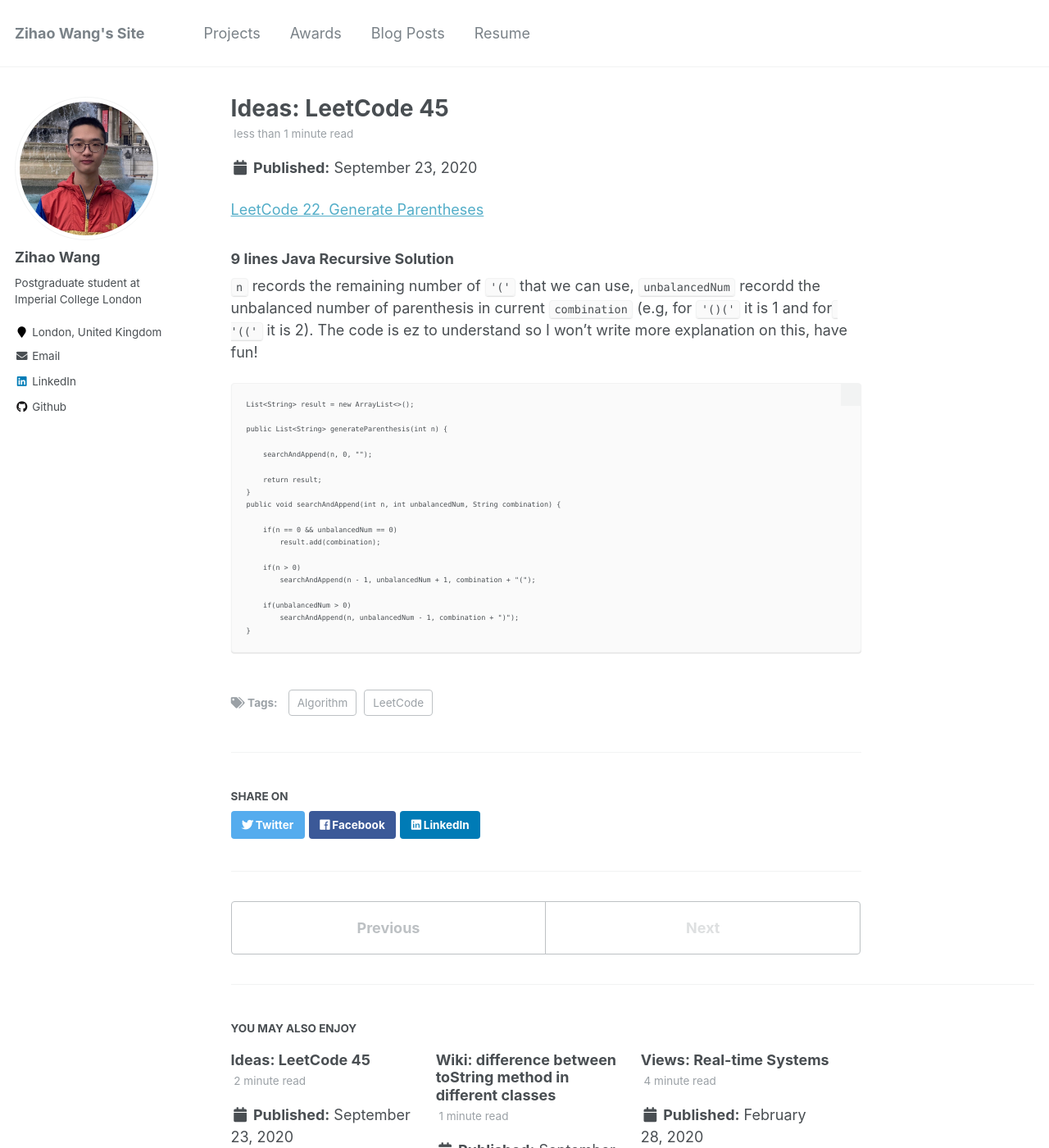
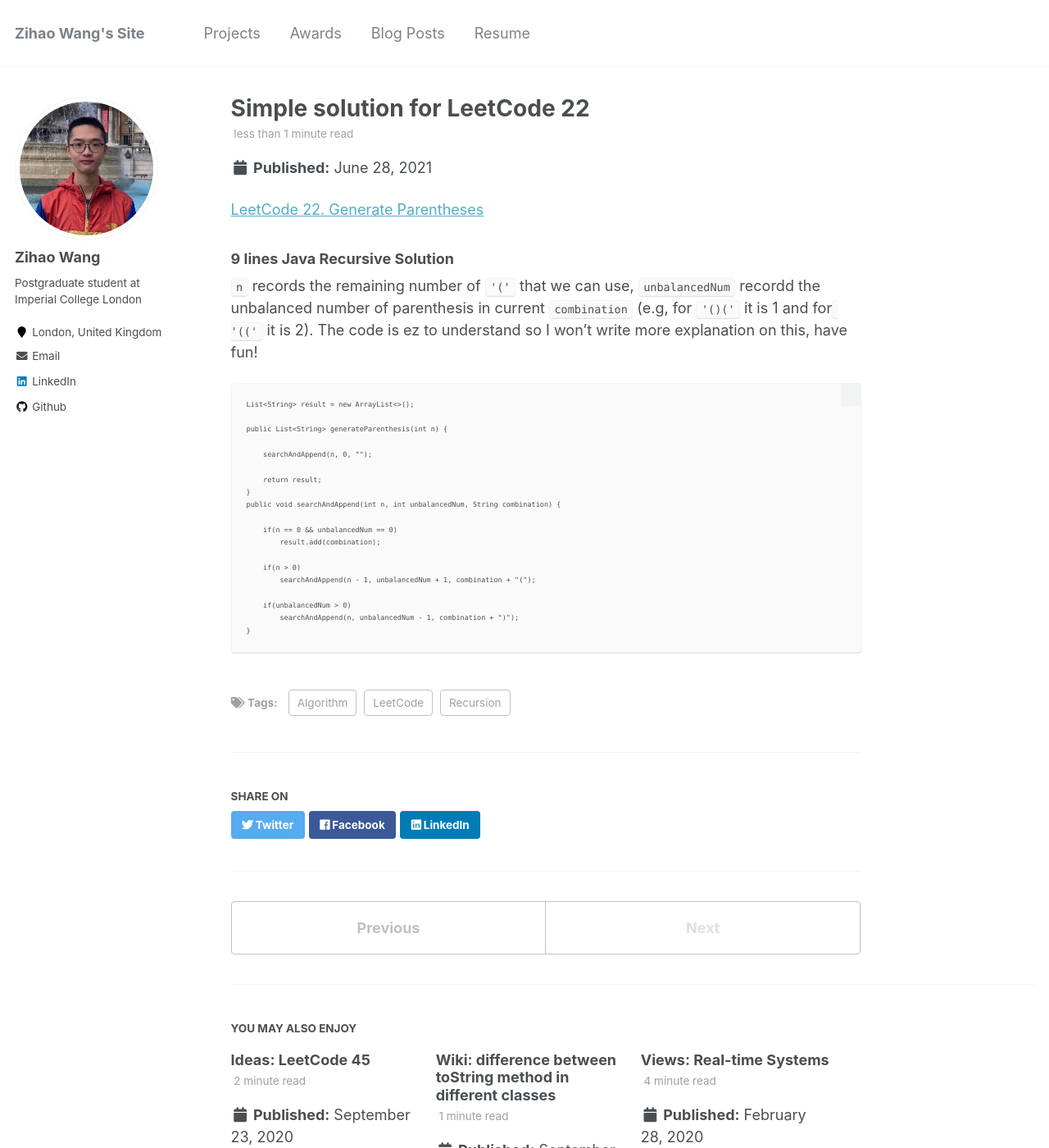
Before and after one commit to wzh1998/wzh1998.github.io, a Jekyll site: the page built from _posts/2021-06-28-blog-post-4.md, in a window 1280 px wide and 1400 px high. Shown: the whole window at 82% size. Built offline with Jekyll 4.4.1, drawn with Linux system fonts in a browser that asks for light colours.

Commit message:
added new blog post

```diff
--- a/_posts/2021-06-28-blog-post-4.md
+++ b/_posts/2021-06-28-blog-post-4.md
@@ -1,10 +1,11 @@
 ---
-title: 'Ideas: LeetCode 45'
-date: 2020-09-23
-permalink: /posts/2020/09/blog-post-2/
+title: 'Simple solution for LeetCode 22'
+date: 2021-06-28
+permalink: /posts/2021/06/blog-post-4/
 tags:
   - Algorithm
   - LeetCode
+  - Recursion
 ---
 [LeetCode 22. Generate Parentheses](https://leetcode.com/problems/generate-parentheses/)
 
```
